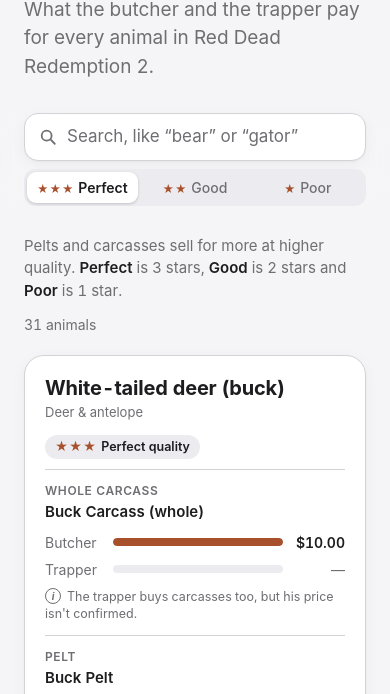
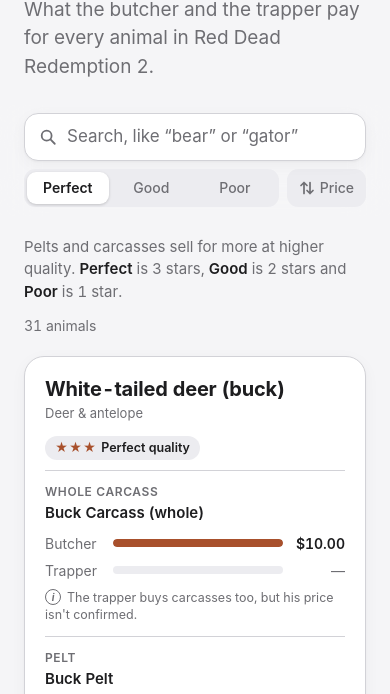
Before and after one commit to MarcusTravis/rdr2hunting, a plain HTML site: page index.html in a window 390 px wide. Shown: the part 138-832 px from the top of the page. Drawn offline with Linux system fonts and the light colour scheme.

Commit message:
Add Price sort button (high to low, low to high) to the pinned bar

```diff
--- a/app.js
+++ b/app.js
@@ -101,8 +101,56 @@
     animals.forEach(function (a) { f.appendChild(card(a)); });
     grid.textContent = '';
     grid.appendChild(f);
+    applySort();
     applyFilter();
   }
+
+  /* ---------- sort ---------- */
+  var SORTS = {
+    none: ['Sort by price', ''],
+    desc: ['Sorted by price, highest first', ', sorted by price, highest first'],
+    asc: ['Sorted by price, lowest first', ', sorted by price, lowest first']
+  };
+  var sortMode = 'none', sortBtn = $('sort');
+
+  function sortValue(a) {
+    var best = null;
+    function take(v) { if (typeof v === 'number' && !isNaN(v) && (best == null || v > best)) best = v; }
+    [a.carcass, a.pelt].forEach(function (it) { if (it && it.butcher) take(it.butcher[tier]); });
+    var m = a.pelt && a.pelt.note && /Feather:\s*\$([\d.]+)/.exec(a.pelt.note);
+    if (m) take(parseFloat(m[1]));
+    return best;
+  }
+  function applySort() {
+    var nodes = {};
+    Array.prototype.forEach.call(grid.children, function (c) { nodes[c.dataset.id] = c; });
+    var rows = animals.map(function (a, i) { return { id: a.id, i: i, v: sortValue(a) }; });
+    rows.sort(function (x, y) {
+      if (sortMode !== 'none') {
+        if (x.v == null && y.v != null) return 1;
+        if (y.v == null && x.v != null) return -1;
+        if (x.v != null && x.v !== y.v) return sortMode === 'desc' ? y.v - x.v : x.v - y.v;
+      }
+      return x.i - y.i;
+    });
+    rows.forEach(function (r) { if (nodes[r.id]) grid.appendChild(nodes[r.id]); });
+  }
+  function syncSortUI() {
+    if (!sortBtn) return;
+    sortBtn.dataset.sort = sortMode;
+    sortBtn.setAttribute('aria-pressed', sortMode === 'none' ? 'false' : 'true');
+    sortBtn.setAttribute('aria-label', SORTS[sortMode][0]);
+    sortBtn.title = SORTS[sortMode][0];
+  }
+  function saveSort() {
+    var u = new URL(location.href);
+    if (sortMode === 'none') u.searchParams.delete('sort'); else u.searchParams.set('sort', sortMode);
+    history.replaceState(history.state, '', u.pathname + u.search + u.hash);
+  }
+  if (sortBtn) sortBtn.addEventListener('click', function () {
+    sortMode = sortMode === 'none' ? 'desc' : sortMode === 'desc' ? 'asc' : 'none';
+    syncSortUI(); saveSort(); applySort(); applyFilter();
+  });
 
   /* ---------- matching ---------- */
   // score 0 = word start / prefix, 1 = substring, -1 = none
@@ -138,7 +186,7 @@
       if (ok) n++;
     });
     var total = animals.length;
-    countEl.textContent = query.trim() ? n + ' of ' + total + ' animals' : total + ' animals';
+    countEl.textContent = (query.trim() ? n + ' of ' + total + ' animals' : total + ' animals') + SORTS[sortMode][1];
     emptyEl.hidden = n !== 0;
   }
 
@@ -268,6 +316,9 @@
       if (d.meta && d.meta.lastChecked) {
         t.textContent = d.meta.lastChecked; t.setAttribute('datetime', d.meta.lastChecked);
       } else t.textContent = 'unknown';
+      var sp = new URLSearchParams(location.search).get('sort');
+      if (sp === 'desc' || sp === 'asc') sortMode = sp;
+      syncSortUI();
       renderCards();
       var id = decodeURIComponent(location.hash.slice(1));
       if (id) goTo(id);
--- a/index.html
+++ b/index.html
@@ -57,6 +57,7 @@
       <input type="radio" name="tier" id="tier-good" value="good"><label for="tier-good"><span class="stars" aria-hidden="true">★★</span> Good</label>
       <input type="radio" name="tier" id="tier-poor" value="poor"><label for="tier-poor"><span class="stars" aria-hidden="true">★</span> Poor</label>
    </fieldset>
+   <button type="button" id="sort" class="sortbtn" data-sort="none" aria-pressed="false" aria-label="Sort by price" title="Sort by price"><span class="sortin"><svg viewBox="0 0 16 16" width="16" height="16" aria-hidden="true" focusable="false"><path class="up" d="M5 13.5V2.5M2 5.5l3-3 3 3" fill="none" stroke="currentColor" stroke-width="1.7" stroke-linecap="round" stroke-linejoin="round"/><path class="down" d="M11 2.5v11M8 10.5l3 3 3-3" fill="none" stroke="currentColor" stroke-width="1.7" stroke-linecap="round" stroke-linejoin="round"/></svg><span class="sortlbl">Price</span></span></button>
   </div>
 </div>
 
--- a/styles.css
+++ b/styles.css
@@ -64,13 +64,26 @@ main{padding-top:20px;padding-bottom:8px}
 .seg .stars{font-size:11px;letter-spacing:1px;color:var(--butcher)}
 .seg input:checked+label{background:var(--surface);color:var(--fg);box-shadow:0 1px 3px rgba(0,0,0,.18);font-weight:600}
 .seg input:focus-visible+label{outline:3px solid var(--accent);outline-offset:1px}
+.seg label{line-height:22px}
+.sortbtn{flex:none;height:44px;margin:0;padding:3px;border:0;border-radius:11px;background:var(--track);color:var(--muted);font:inherit;font-size:15px;font-weight:500;line-height:22px;cursor:pointer;white-space:nowrap;-webkit-tap-highlight-color:transparent}
+.sortin{display:flex;align-items:center;gap:6px;height:100%;padding:0 12px;border-radius:9px}
+.sortbtn svg{flex:none;display:block}
+.sortbtn .up,.sortbtn .down{transition:opacity .15s,color .15s}
+.sortbtn[data-sort="desc"] .up,.sortbtn[data-sort="asc"] .down{opacity:.3}
+.sortbtn[data-sort="desc"] .down,.sortbtn[data-sort="asc"] .up{color:var(--accent);stroke-width:2.1}
+.sortbtn[aria-pressed="true"] .sortin{background:var(--surface);color:var(--fg);box-shadow:0 1px 3px rgba(0,0,0,.18);font-weight:600}
+.sortbtn:focus-visible{outline:3px solid var(--accent);outline-offset:1px}
 @media (max-width:599px){
   .searchbar{padding:8px 0}
-  .searchwrap{flex-direction:column;align-items:stretch;gap:8px}
+  .searchwrap{flex-wrap:wrap;gap:8px}
+  .searchfield{flex:1 1 100%}
   #search{padding-top:10px;padding-bottom:10px}
-  .seg{display:grid;grid-template-columns:repeat(3,1fr);width:100%}
-  .seg label{padding:5px 6px;text-align:center;font-size:14px}
+  .seg{flex:1 1 0;min-width:0;display:grid;grid-template-columns:repeat(3,1fr)}
+  .seg label{padding:5px 4px;text-align:center;font-size:14px}
+  .sortbtn{height:38px;font-size:14px}
+  .sortin{padding:0 9px;gap:5px}
 }
+@media (max-width:399px){.seg .stars{display:none}}
 .count{margin:0;flex-basis:100%;font-size:14px;color:var(--muted)}
 
 .grid{display:grid;grid-template-columns:1fr;gap:18px;outline:none}
```
